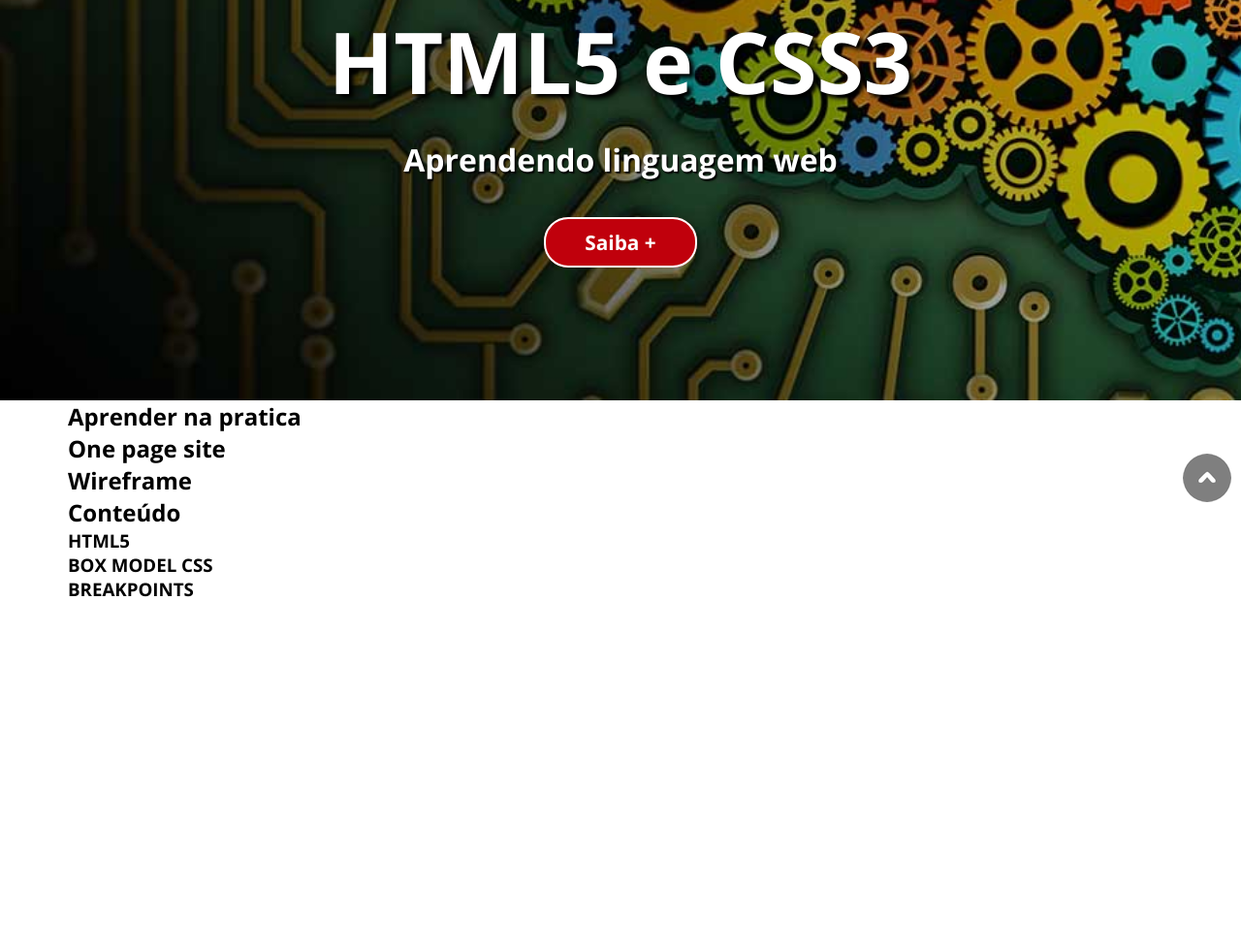
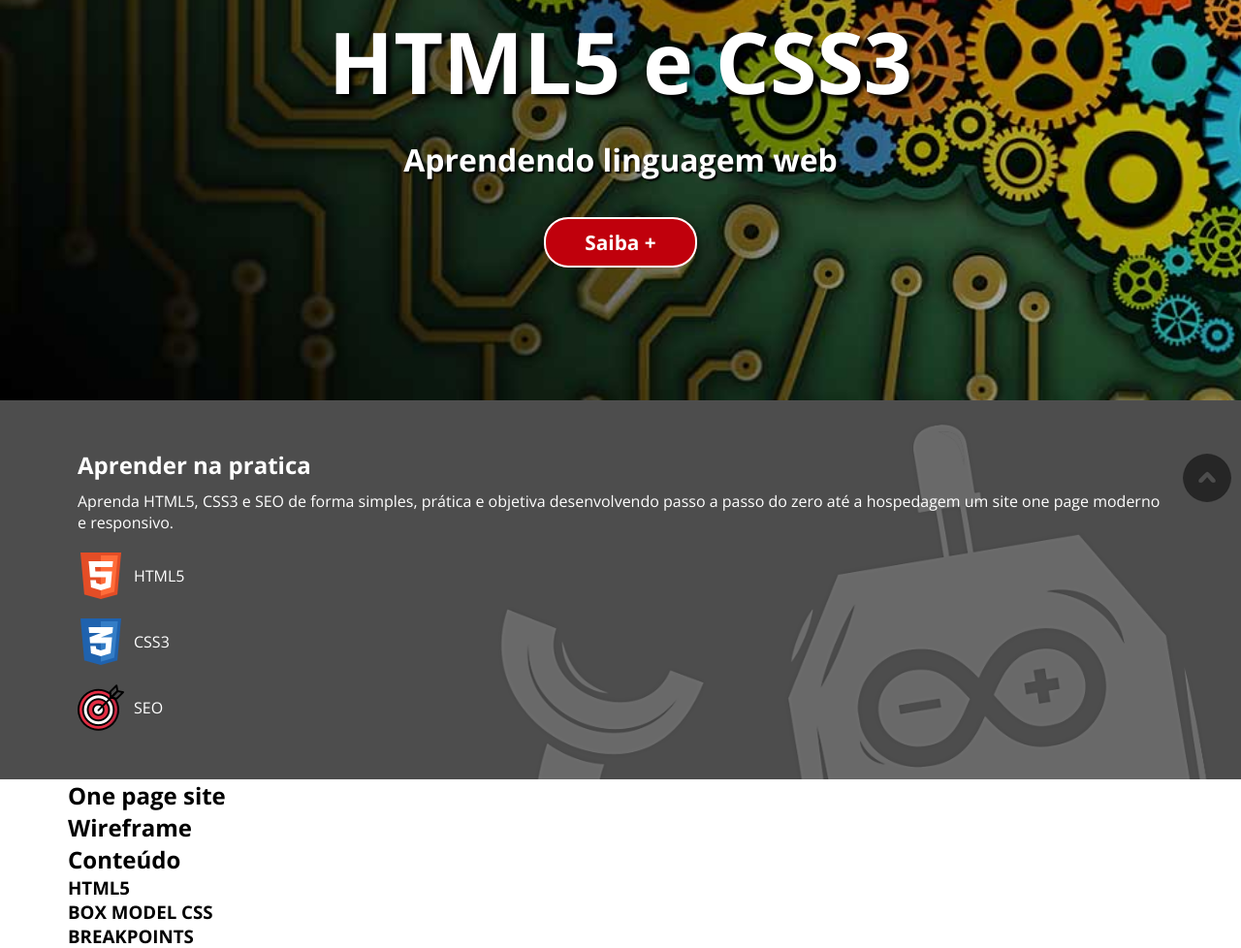
Before and after one commit to brngri/htlm5css3, a plain HTML site: page index.html in a window 1280 px wide. Shown: the part 267-1245 px from the top of the page at 97% size. Before the commit the page ends 887 px from the top, so only its background shows below. Drawn offline with nearby package versions, Linux system fonts and the light colour scheme.

Commit message:
Alinhando imgens ao lado de texto no sessão sobre, index.htlm

```diff
--- a/index.html
+++ b/index.html
@@ -39,13 +39,36 @@
             <h1>HTML5 e CSS3</h1>
             <h2>Aprendendo linguagem web</h2>
             <a href="https://www.youtube.com/watch?v=M2GjflypG6E&list=PLbEOwbQR9lqySIIlPJ-Qwo4f4HSuXVeWk&index=15"
-            target="_blank" class="Botao">Saiba +</a>
+                target="_blank" class="Botao">Saiba +</a>
         </div>
     </main>
     <!-- Sobre -->
     <section id="sobre">
         <div class="Container">
-            <h2>Aprender na pratica</h2>
+            <div id="destaqueSobre">
+                <img src="img/html5css3.jpg" alt="notebook">
+            </div>
+            <div id="textoSobre">
+                <h2>Aprender na pratica</h2>
+                <p>
+                    Aprenda HTML5, CSS3 e SEO de forma simples, prática e
+                    objetiva desenvolvendo passo a passo do zero até a hospedagem
+                    um site one page moderno e responsivo.
+                    <!-- Alinhando img com texto ao lado com Flex2 -->
+                    <div class="TopicosSobre Flex2">
+                        <img src="img/html5.png" alt="html5">
+                        <p>HTML5</p>
+                    </div>
+                    <div class="TopicosSobre Flex2">
+                        <img src="img/css3.png" alt="css3">
+                        <p>CSS3</p>
+                    </div>
+                    <div class="TopicosSobre Flex2">
+                        <img src="img/seo.png" alt="seo">
+                        <p>SEO</p>
+                    </div>
+                </p>
+            </div>
         </div>
     </section>
     <!-- One page -->
--- a/style.css
+++ b/style.css
@@ -23,6 +23,11 @@
 .Flex {
     display: flex;
     justify-content: space-between;
+}
+
+.Flex2{
+    display: flex;
+    align-items: center;
 }
 
 .Botao {
@@ -126,6 +131,33 @@ main h2 {
     /* sentido horário */
 }
 
+/* Sobre */
+#sobre{
+    padding: 50px 0px;
+    background: url(img/background.png);
+    background-size: cover;
+}
+
+#destaqueSobre{
+    display: none;
+}
+
+#textoSobre{
+    color: #fff;
+    padding: 0px 10px;
+}
+
+#textoSobre h2{
+    margin-bottom: 10px;
+}
+
+.TopicosSobre{
+    margin-top: 20px;
+}
+
+.TopicosSobre img{
+    margin-right: 10px;
+}
 /* Smartphone Landscape >>>>>>>>>>*/
 @media (min-width: 576px) {
 
```
